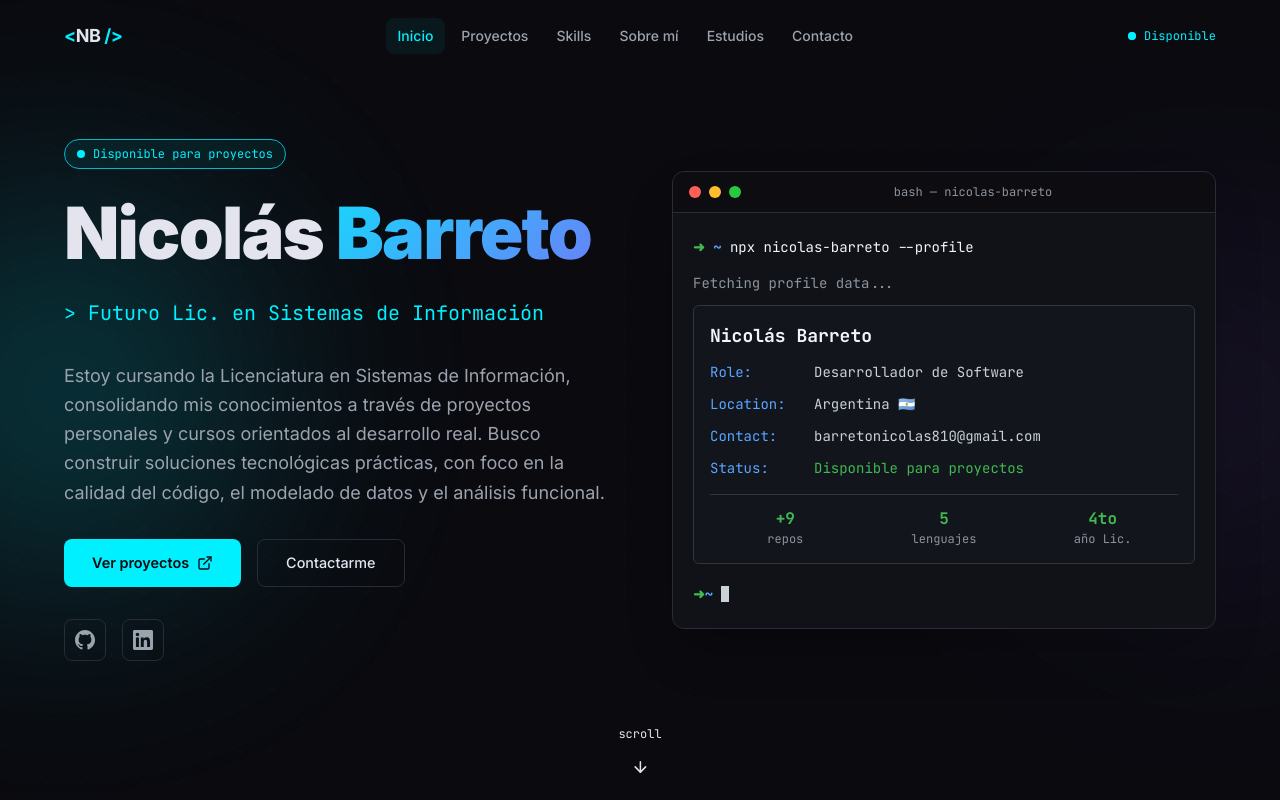
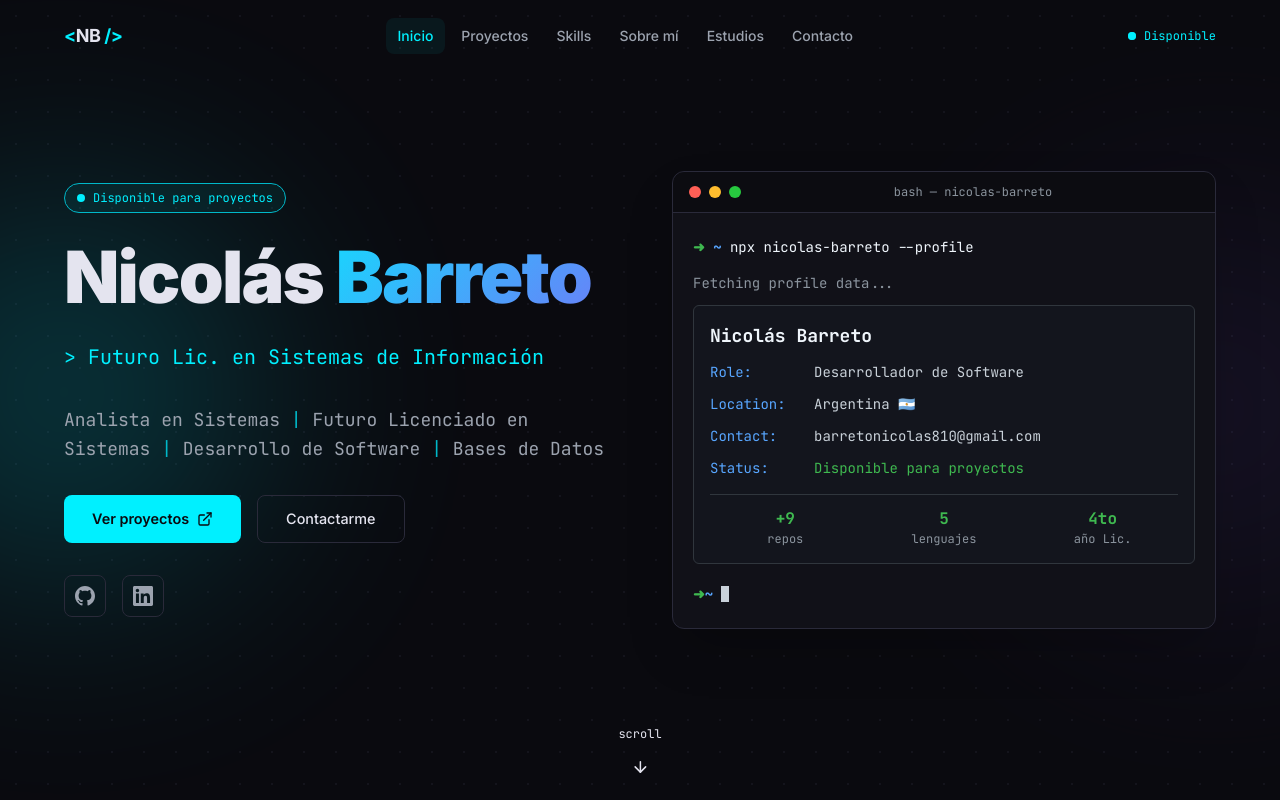
Before and after one commit to NicolasBarreto79/mi-portafolio, a Next.js app: page / in a window 1280 px wide. Shown: the top 800 px of the page. Built offline with nearby package versions, Linux system fonts and the light colour scheme.

Commit message:
feat: cambiar subtitulo hero por tagline profesional concisa

```diff
--- a/src/components/Hero.tsx
+++ b/src/components/Hero.tsx
@@ -66,8 +66,8 @@ export default function Hero() {
               </span>
             </div>
 
-            <p className="text-base md:text-lg leading-relaxed mb-8" style={{ color: "var(--color-text-secondary)" }}>
-              Estoy cursando la Licenciatura en Sistemas de Información, consolidando mis conocimientos a través de proyectos personales y cursos orientados al desarrollo real. Busco construir soluciones tecnológicas prácticas, con foco en la calidad del código, el modelado de datos y el análisis funcional.
+            <p className="text-base md:text-lg leading-relaxed mb-8 font-mono" style={{ color: "var(--color-text-secondary)" }}>
+              Analista en Sistemas&nbsp;<span style={{ color: "var(--color-accent-dim)" }}>|</span>&nbsp;Futuro Licenciado en Sistemas&nbsp;<span style={{ color: "var(--color-accent-dim)" }}>|</span>&nbsp;Desarrollo de Software&nbsp;<span style={{ color: "var(--color-accent-dim)" }}>|</span>&nbsp;Bases de Datos
             </p>
 
             <div className="flex flex-wrap gap-4 mb-8">
```
